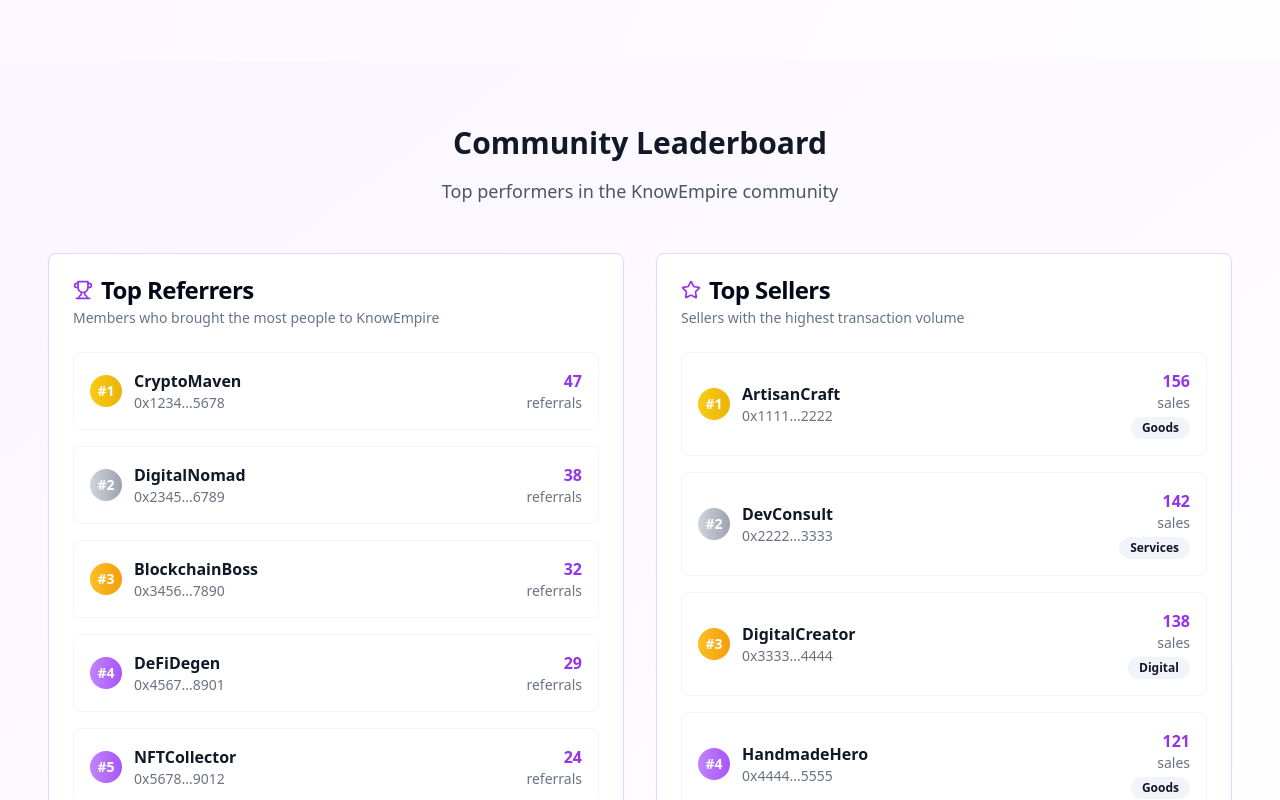
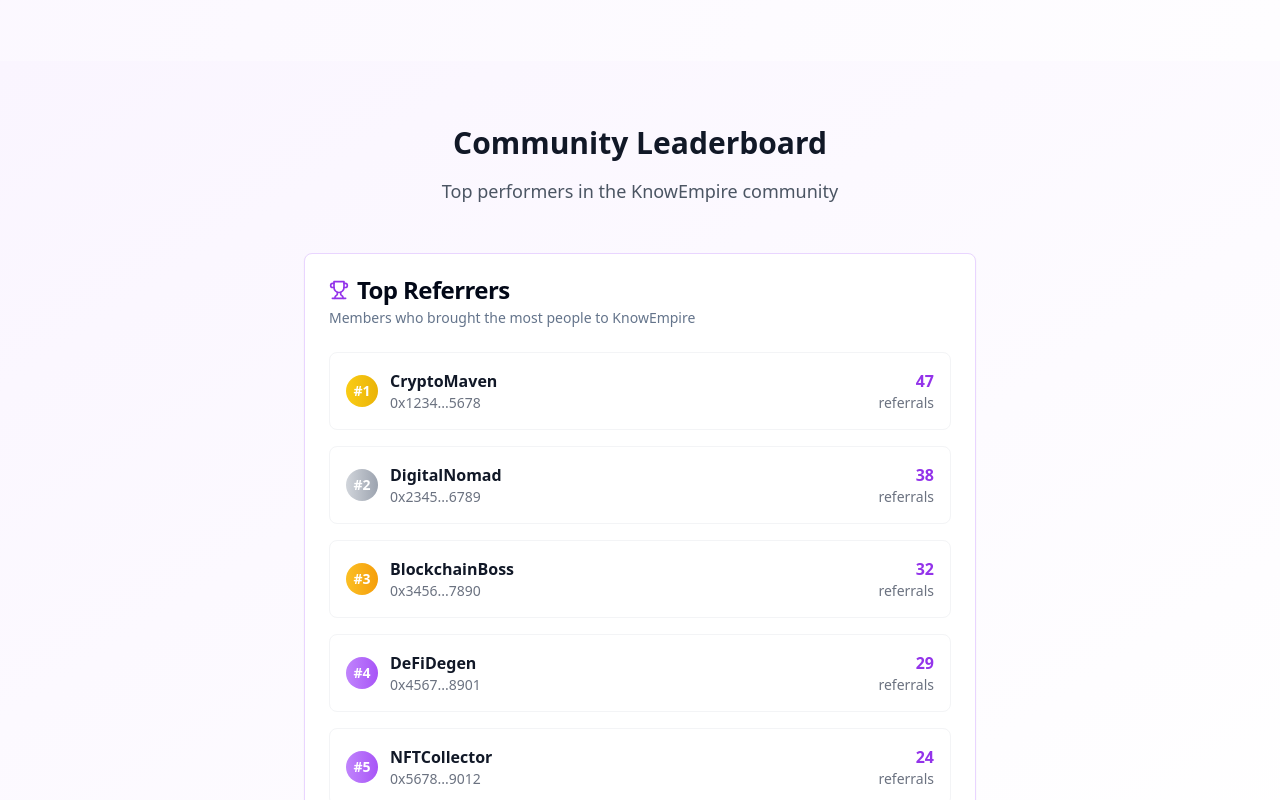
Before and after one commit to Crush712/empire-crypto-connect, a React (Vite) app: page / in a window 1280 px wide. Shown: the part 1580-2380 px from the top of the page. Built offline with nearby package versions, Linux system fonts and the light colour scheme.

Commit message:
Remove NFT from digital products and top sellers
Removed NFT from the "Who Can Use" section and removed the "Top Sellers" section from the leaderboard.

```diff
--- a/src/pages/Index.tsx
+++ b/src/pages/Index.tsx
@@ -4,12 +4,11 @@ import { Button } from "@/components/ui/button";
 import { Card, CardContent, CardDescription, CardHeader, CardTitle } from "@/components/ui/card";
 import { Badge } from "@/components/ui/badge";
 import { Tabs, TabsContent, TabsList, TabsTrigger } from "@/components/ui/tabs";
-import { Shield, Users, Coins, Star, TrendingUp, CheckCircle, Wallet, Menu, X } from "lucide-react";
+import { Shield, Users, Coins, Star, TrendingUp, CheckCircle, Wallet, Menu, X, Trophy } from "lucide-react";
 import SellerRegistrationForm from "@/components/SellerRegistrationForm";
 import BuyerWaitlistForm from "@/components/BuyerWaitlistForm";
 import LiveSellerCount from "@/components/LiveSellerCount";
 import EscrowInfo from "@/components/EscrowInfo";
-import ReferralLeaderboard from "@/components/ReferralLeaderboard";
 import WalletConnector from "@/components/WalletConnector";
 import { useToast } from "@/hooks/use-toast";
 
@@ -45,6 +44,40 @@ const Index = () => {
     }
     setActiveForm('buyer');
     scrollToForms();
+  };
+
+  const topReferrers = [
+    { rank: 1, name: "CryptoMaven", referrals: 47, wallet: "0x1234...5678", type: "seller" },
+    { rank: 2, name: "DigitalNomad", referrals: 38, wallet: "0x2345...6789", type: "seller" },
+    { rank: 3, name: "BlockchainBoss", referrals: 32, wallet: "0x3456...7890", type: "seller" },
+    { rank: 4, name: "DeFiDegen", referrals: 29, wallet: "0x4567...8901", type: "seller" },
+    { rank: 5, name: "NFTCollector", referrals: 24, wallet: "0x5678...9012", type: "seller" },
+  ];
+
+  const getRankIcon = (rank: number) => {
+    switch (rank) {
+      case 1:
+        return <Trophy className="w-5 h-5 text-yellow-500" />;
+      case 2:
+        return <Badge className="w-5 h-5 text-gray-400" />;
+      case 3:
+        return <Star className="w-5 h-5 text-amber-600" />;
+      default:
+        return <Star className="w-5 h-5 text-purple-500" />;
+    }
+  };
+
+  const getRankColor = (rank: number) => {
+    switch (rank) {
+      case 1:
+        return "bg-gradient-to-r from-yellow-400 to-yellow-500";
+      case 2:
+        return "bg-gradient-to-r from-gray-300 to-gray-400";
+      case 3:
+        return "bg-gradient-to-r from-amber-400 to-amber-500";
+      default:
+        return "bg-gradient-to-r from-purple-400 to-purple-500";
+    }
   };
 
   return (
@@ -230,7 +263,7 @@ const Index = () => {
                     <CheckCircle className="w-6 h-6 sm:w-8 sm:h-8 text-purple-600" />
                   </div>
                   <h3 className="text-lg sm:text-xl font-semibold text-gray-900 mb-2">Digital Products</h3>
-                  <p className="text-gray-600 text-sm sm:text-base">Sell courses, ebooks, software, NFTs, and other digital assets.</p>
+                  <p className="text-gray-600 text-sm sm:text-base">Sell courses, ebooks, software, and other digital assets.</p>
                 </div>
               </div>
             </TabsContent>
@@ -305,8 +338,54 @@ const Index = () => {
         </div>
       </section>
 
-      {/* Referral Leaderboard */}
-      <ReferralLeaderboard />
+      {/* Referral Leaderboard - Only Top Referrers */}
+      <section className="py-16 px-4 bg-gradient-to-br from-purple-50 to-white">
+        <div className="container mx-auto">
+          <div className="text-center mb-12">
+            <h2 className="text-3xl font-bold text-gray-900 mb-4">Community Leaderboard</h2>
+            <p className="text-lg text-gray-600">Top performers in the KnowEmpire community</p>
+          </div>
+
+          <div className="max-w-2xl mx-auto">
+            {/* Top Referrers */}
+            <Card className="border-purple-200">
+              <CardHeader>
+                <CardTitle className="flex items-center space-x-2">
+                  <Trophy className="w-5 h-5 text-purple-600" />
+                  <span>Top Referrers</span>
+                </CardTitle>
+                <CardDescription>
+                  Members who brought the most people to KnowEmpire
+                </CardDescription>
+              </CardHeader>
+              <CardContent>
+                <div className="space-y-4">
+                  {topReferrers.map((referrer) => (
+                    <div
+                      key={referrer.rank}
+                      className="flex items-center justify-between p-4 bg-white rounded-lg border border-gray-100 hover:shadow-md transition-shadow"
+                    >
+                      <div className="flex items-center space-x-3">
+                        <div className={`w-8 h-8 rounded-full flex items-center justify-center ${getRankColor(referrer.rank)}`}>
+                          <span className="text-white font-bold text-sm">#{referrer.rank}</span>
+                        </div>
+                        <div>
+                          <div className="font-semibold text-gray-900">{referrer.name}</div>
+                          <div className="text-sm text-gray-500">{referrer.wallet}</div>
+                        </div>
+                      </div>
+                      <div className="text-right">
+                        <div className="font-bold text-purple-600">{referrer.referrals}</div>
+                        <div className="text-sm text-gray-500">referrals</div>
+                      </div>
+                    </div>
+                  ))}
+                </div>
+              </CardContent>
+            </Card>
+          </div>
+        </div>
+      </section>
 
       {/* Mobile-Optimized Footer */}
       <footer className="bg-gray-900 text-white py-8 sm:py-12 px-4">
```
